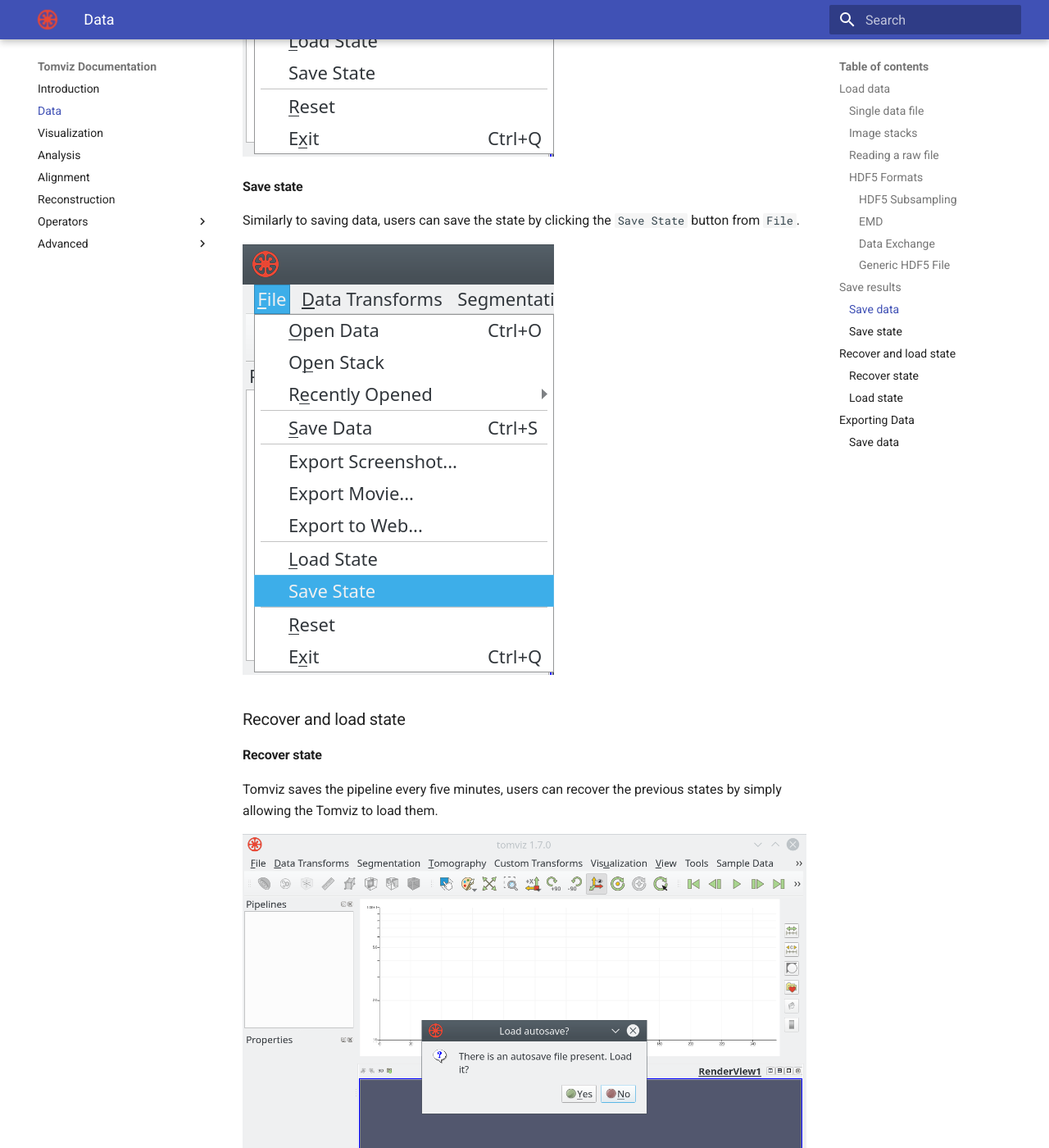
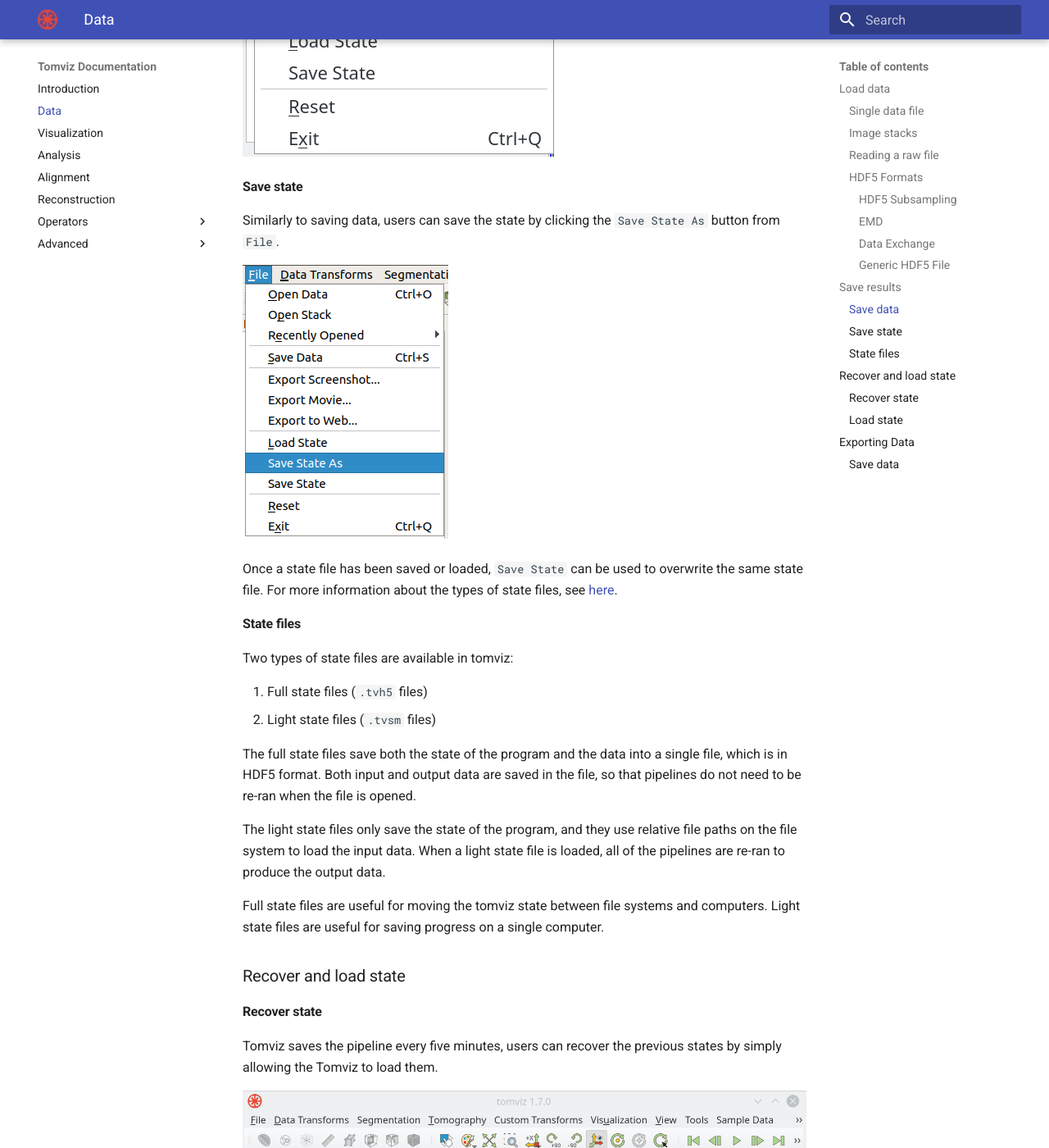
Before and after one commit to OpenChemistry/tomvizdocs, an MkDocs documentation site: the page built from docs/data.md, in a window 1280 px wide and 1400 px high, scrolled down 4913 px. Shown: the whole window at 82% size. Built offline with MkDocs 1.6.1 and Material for MkDocs 9.7.7, drawn with Linux system fonts in a browser that asks for light colours; some of the changed text lies outside the part shown.

Commit message:
Add documentation for the types of state files
This adds some documentation with regard to the types of the
state files.

Additionally, it updates the `Save state` section to use
"Save State As" rather than "Save State", and the image is
updated as well.

Signed-off-by: Patrick Avery <patrick.avery@kitware.com>

````diff
--- a/docs/data.md
+++ b/docs/data.md
@@ -99,9 +99,34 @@
 
 #### Save state
 
-Similarly to saving data, users can save the state by clicking the ```Save State``` button from ```File```.
+Similarly to saving data, users can save the state by clicking the ```Save State As``` button from ```File```.
 
-![Save state](img/tomviz_save_state.png)
+![Save state as](img/tomviz_save_state_as.png)
+
+Once a state file has been saved or loaded, ```Save State``` can be used
+to overwrite the same state file. For more information about the types
+of state files, see [here](#state-files).
+
+#### State files
+
+Two types of state files are available in tomviz:
+
+1. Full state files (`.tvh5` files)
+2. Light state files (`.tvsm` files)
+
+The full state files save both the state of the program and the data
+into a single file, which is in HDF5 format. Both input and output data
+are saved in the file, so that pipelines do not need to be re-ran when
+the file is opened.
+
+The light state files only save the state of the program, and they
+use relative file paths on the file system to load the input data.
+When a light state file is loaded, all of the pipelines are re-ran
+to produce the output data.
+
+Full state files are useful for moving the tomviz state between file
+systems and computers. Light state files are useful for saving progress
+on a single computer.
 
 ### Recover and load state
 
@@ -116,6 +141,11 @@
 When there is no prompt, users can manually load and recover previous states by selecting ```Load State``` from ```File```.
 
 ![Load state](img/tomviz_load_state.png)
+
+Both full state files and light state files may be loaded from this menu.
+Once a state file has been loaded, it may be overwritten via
+```Save State```. For more information about the types of state files,
+see [here](#state-files).
 
 ## Exporting Data
 
````
Also changed, not shown: docs/img/tomviz_save_state_as.png (added).
